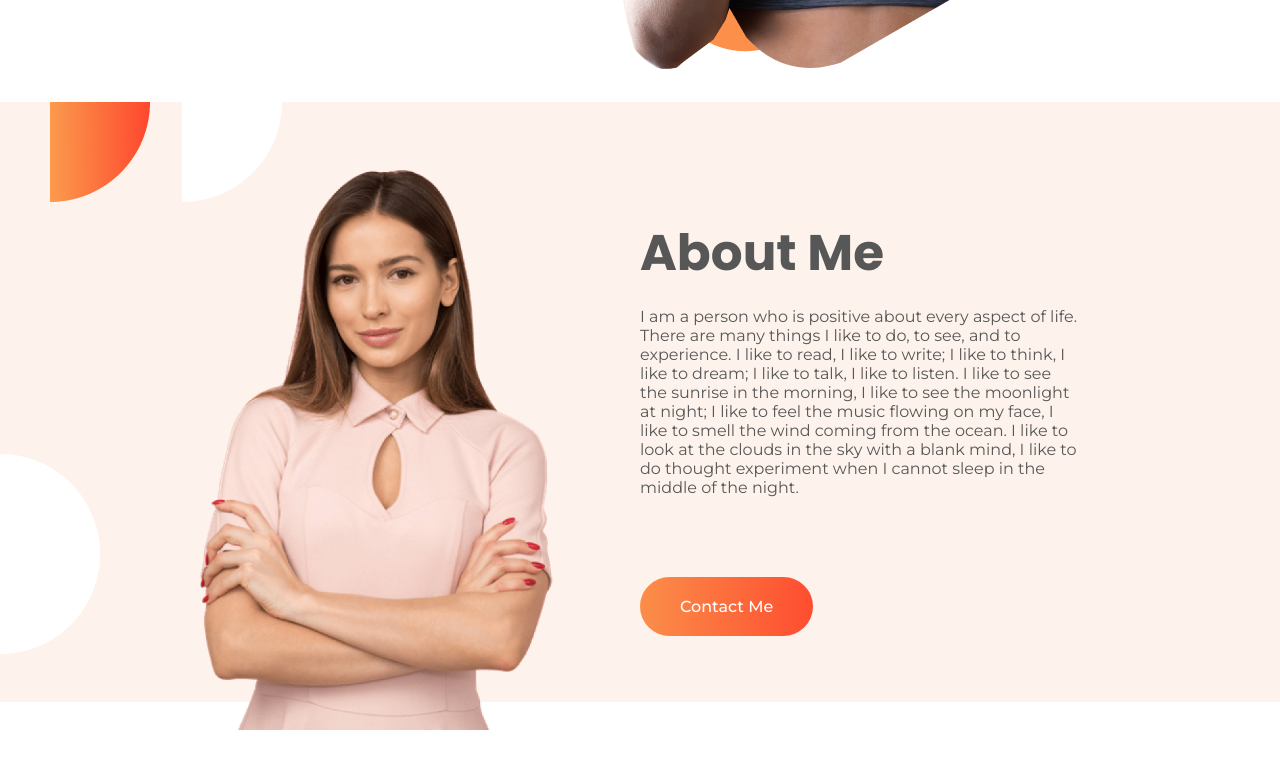
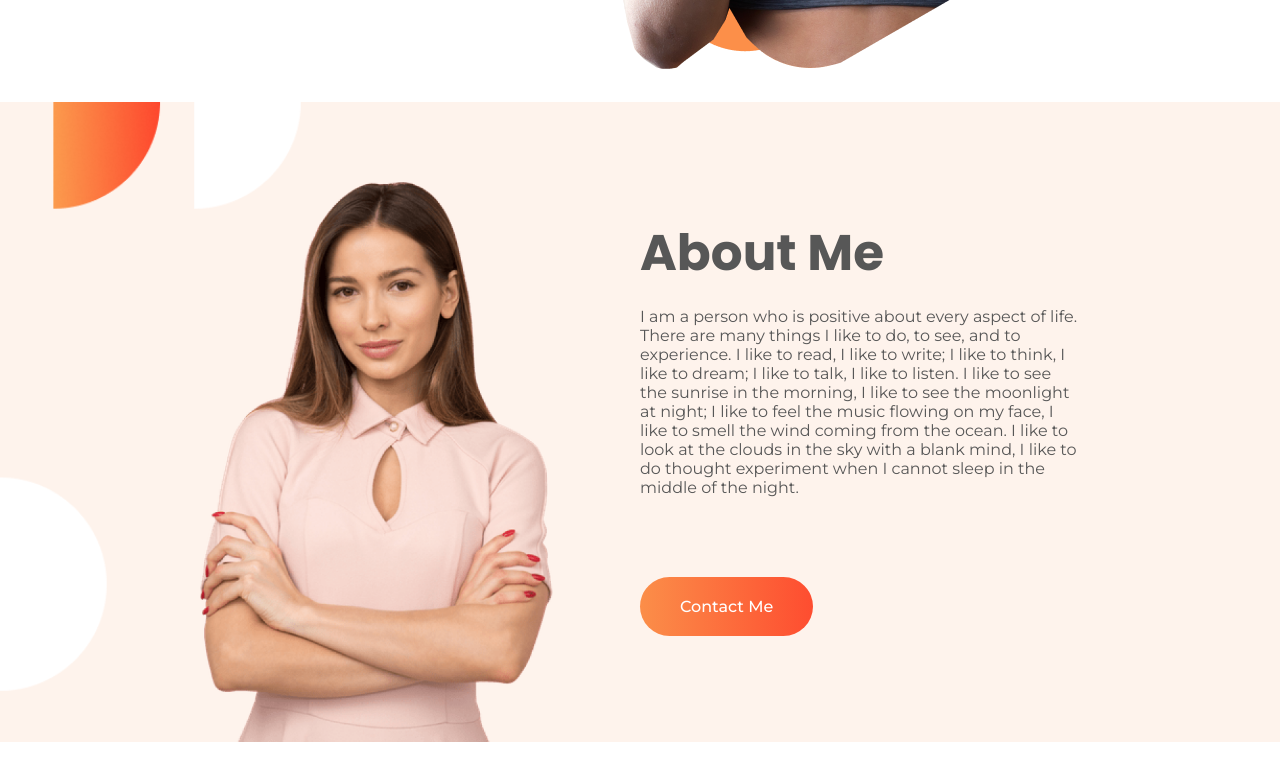
Before and after one commit to taifur-rahaman/_assignmentFoodNetwork, a plain HTML site: page index.html in a window 1280 px wide. Shown: the part 680-1453 px from the top of the page. Drawn offline with Linux system fonts and the light colour scheme.

Commit message:
minor changes added

```diff
--- a/style.css
+++ b/style.css
@@ -9,6 +9,7 @@ body {
 
 #header {
   display: flex;
+  justify-content: space-evenly;
 }
 
 .header_text,
@@ -68,6 +69,8 @@ body {
   display: flex;
   background-image: url(images/shapes/7.png);
   background-repeat: no-repeat;
+  background-size: cover;
+  width: 100vw;
 }
 
 .about_pic,
@@ -78,7 +81,7 @@ body {
 
 .person {
   height: 100%;
-  margin-top: 68px;
+  margin-top: 80px;
   margin-left: 200px;
 }
 
```
